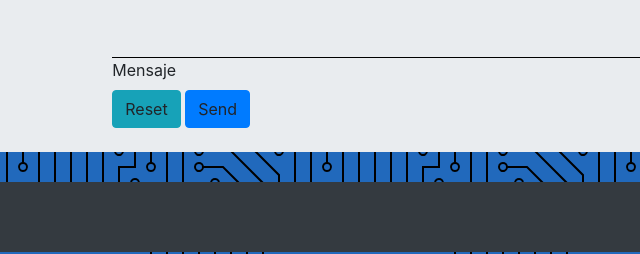
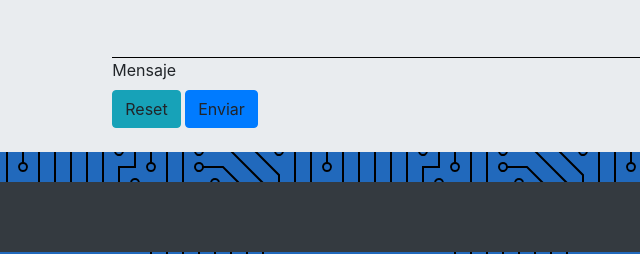
Before and after one commit to MaikolPiris/MaikolPiris.github.io, a plain HTML site: page index.html in a window 1280 px wide. Shown: the part 1850-2104 px from the top of the page, 122-762 px from the left. Drawn offline with nearby package versions, Linux system fonts and the light colour scheme.

Commit message:
22/07/2018

```diff
--- a/index.html
+++ b/index.html
@@ -136,7 +136,7 @@
 	            </form>
 	            <div class="text-center text-md-left">
 	            	<a class="btn btn-info" onclick="document.getElementById('contact-form').reset();">Reset</a>
-					<a class="btn btn-primary" onclick="validateForm()">Send</a>
+					<a class="btn btn-primary" onclick="validateForm()">Enviar</a>
 	            </div>
 	            <div id="status"></div>
 	        </div>
```
